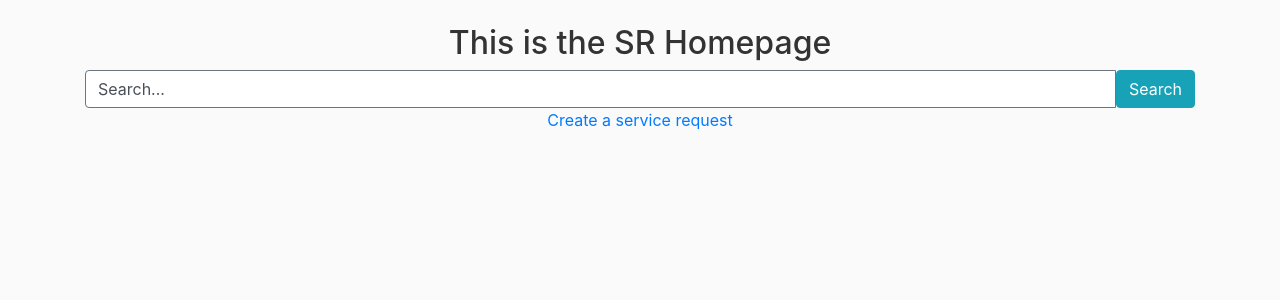
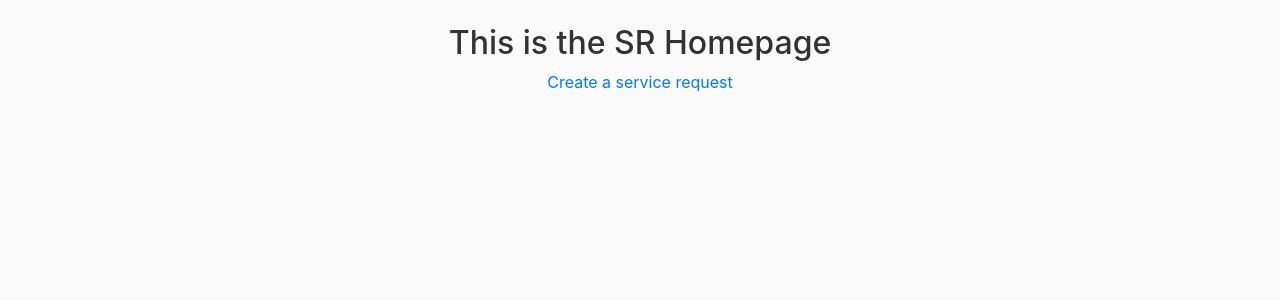
Before and after one commit to aliceyu2/CS411-CSR, a Django app: page /serviceRequest/ in a window 1280 px wide. Shown: the part 56-356 px from the top of the page. Run offline with Django 3.2, Linux system fonts and the light colour scheme; data that the repository does not hold is empty; some libraries are stand-ins or nearby versions.

Commit message:
Taking out the search bar for now

```diff
--- a/teamHawkeye/serviceRequests/templates/serviceRequests/SRHomepage.html
+++ b/teamHawkeye/serviceRequests/templates/serviceRequests/SRHomepage.html
@@ -2,21 +2,6 @@
 {% load crispy_forms_tags %}
 {% block content %}
     <h2 style = "text-align: center">This is the SR Homepage</h2>
-	<div class = "container">
-		<div class = "row">
-			<div class = "col-12">
-				<div class = "input-group">
-					<input class = "form-control border-secondary py-2" type = "searchBar" value = "Search...">
-						<div class = "input-group-appdn">
-							<button type="button" class="btn btn-info">
-								<span class="glyphicon glyphicon-search"></span> Search
-							</button>
-						</div>
-					</input>
-				</div>
-			</div>
-		</div>
-	</div>
     <div style = "text-align: center">
         <a href = "{% url 'srCreate' %}">Create a service request</a>
     </div>
```
